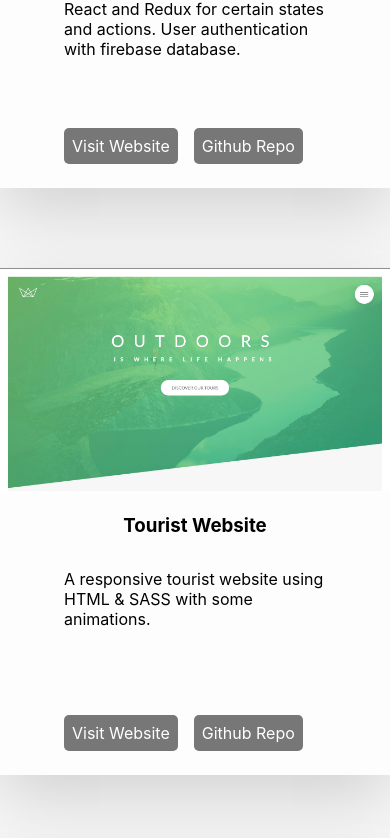
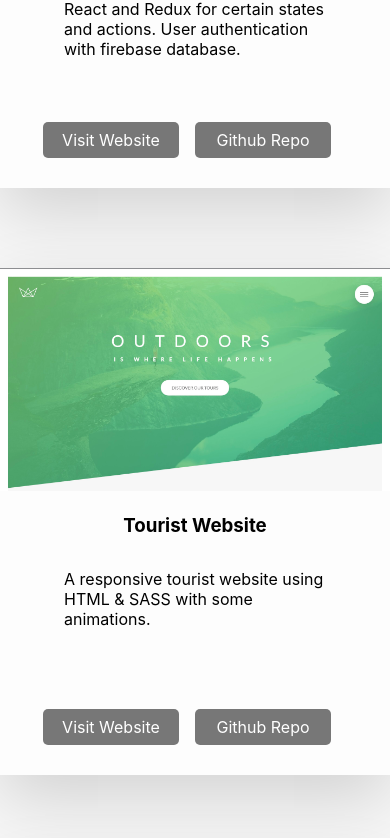
Before and after one commit to kuanwen-liu/kuanwen, a React (Create React App) app: page / in a window 390 px wide. Shown: the part 2986-3824 px from the top of the page. Built offline with nearby package versions, Linux system fonts and the light colour scheme.

Commit message:
updated css

```diff
--- a/src/components/projects/Card.css
+++ b/src/components/projects/Card.css
@@ -32,6 +32,8 @@
 
 .links a {
   background-color: #777;
+  width: 120px;
+  text-align: center;
   border-radius: 5px;
   color: white;
   padding: 0.5em;
@@ -47,7 +49,7 @@
   .card {
     width: 100vw;
     max-width: 100vw;
-    height: 60vh;
+    height: 80vh;
     margin: 5rem 0;
   }
 
@@ -67,3 +69,19 @@
     margin: 2rem 4rem;
   }
 }
+
+@media (max-width: 650px) {
+  .card {
+    height: 60vh;
+  }
+
+  .links {
+    margin: 0;
+    left: 50%;
+    bottom: 30px;
+    transform: translateX(-50%);
+
+    display: flex;
+    justify-content: center;
+  }
+}
```
